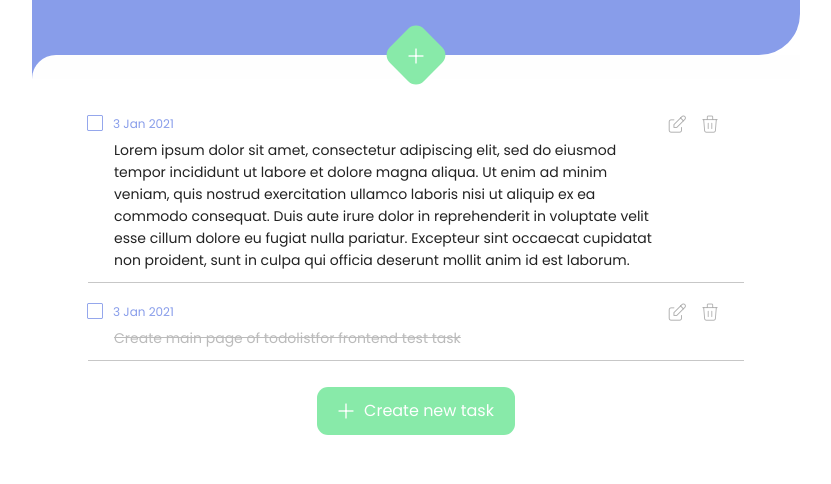
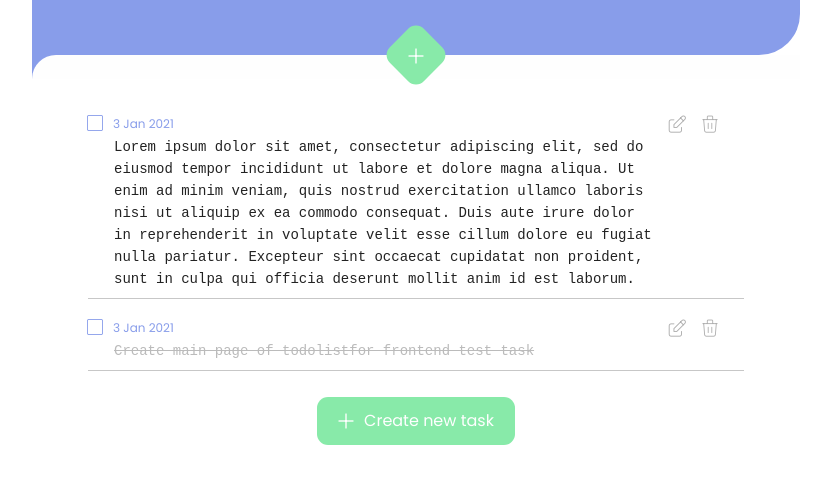
Before and after one commit to igor-kostenevich/todo, a website with bundled scripts: page index.html in a window 1280 px wide. Shown: the part 188-672 px from the top of the page, without its empty margins (224-1055 px from the left). Built offline with nearby package versions, Linux system fonts and the light colour scheme; a web font is replaced by a local one.

Commit message:
added auto height for textarea

```diff
--- a/index.html
+++ b/index.html
@@ -44,7 +44,7 @@
               <span class="icon-cart"></span>
             </div>
           </div>
-          <div class="item__text">Lorem ipsum dolor sit amet, consectetur adipiscing elit, sed do eiusmod tempor incididunt ut labore et dolore magna aliqua. Ut enim ad minim veniam, quis nostrud exercitation ullamco laboris nisi ut aliquip ex ea commodo consequat. Duis aute irure dolor in reprehenderit in voluptate velit esse cillum dolore eu fugiat nulla pariatur. Excepteur sint occaecat cupidatat non proident, sunt in culpa qui officia deserunt mollit anim id est laborum.</div>
+          <textarea rows="1" class="item__text">Lorem ipsum dolor sit amet, consectetur adipiscing elit, sed do eiusmod tempor incididunt ut labore et dolore magna aliqua. Ut enim ad minim veniam, quis nostrud exercitation ullamco laboris nisi ut aliquip ex ea commodo consequat. Duis aute irure dolor in reprehenderit in voluptate velit esse cillum dolore eu fugiat nulla pariatur. Excepteur sint occaecat cupidatat non proident, sunt in culpa qui officia deserunt mollit anim id est laborum. </textarea>
         </li>
         <li class="list__item item">
           <div class="item__top">
@@ -61,7 +61,7 @@
               <span class="icon-cart"></span>
             </div>
           </div>
-          <div class="item__text done">Create main page of todolistfor frontend test task</div>
+          <textarea rows="1" class="item__text done">Create main page of todolistfor frontend test task</textarea>
         </li>
       </ul>
       <button class="btn content__btn icon-plus">Create new task</button>
--- a/src/assets/styles/scss/style.scss
+++ b/src/assets/styles/scss/style.scss
@@ -97,9 +97,11 @@
 }
 
 .list {
+  width: 100%;
+
   &__item {
     border-bottom: 1px solid $decor-color;
-    padding-bottom: 10px;
+    padding-bottom: 5px;
     margin-bottom: 20px;
 
     &:last-child {
@@ -112,7 +114,7 @@
   &__top {
     display: flex;
     justify-content: space-between;
-    margin-bottom: 5px;
+    // margin-bottom: 5px;
     padding: 0px 25px;
   }
 
@@ -146,6 +148,7 @@
       align-items: center;
       position: absolute;
       margin-left: -26px;
+      cursor: pointer;
     }
   }
 
@@ -177,6 +180,9 @@
     line-height: 22 / 14 * 100%;
     padding-right: 90px;
     padding-left: 26px;
+    width: 100%;
+    overflow: hidden;
+    border: 0;
 
     &.done {
       color: $text-done;
--- /dev/null
+++ b/src/list/list.js
@@ -0,0 +1,9 @@
+const textarea = document.querySelectorAll('textarea')
+
+textarea.forEach(el => {
+  el.style.height = el.setAttribute('style', `height: ${el.scrollHeight}px`);
+  el.addEventListener('input', () => {
+    el.style.height = 'auto';
+    el.style.height = `${el.scrollHeight}px`;
+  });
+});
```
